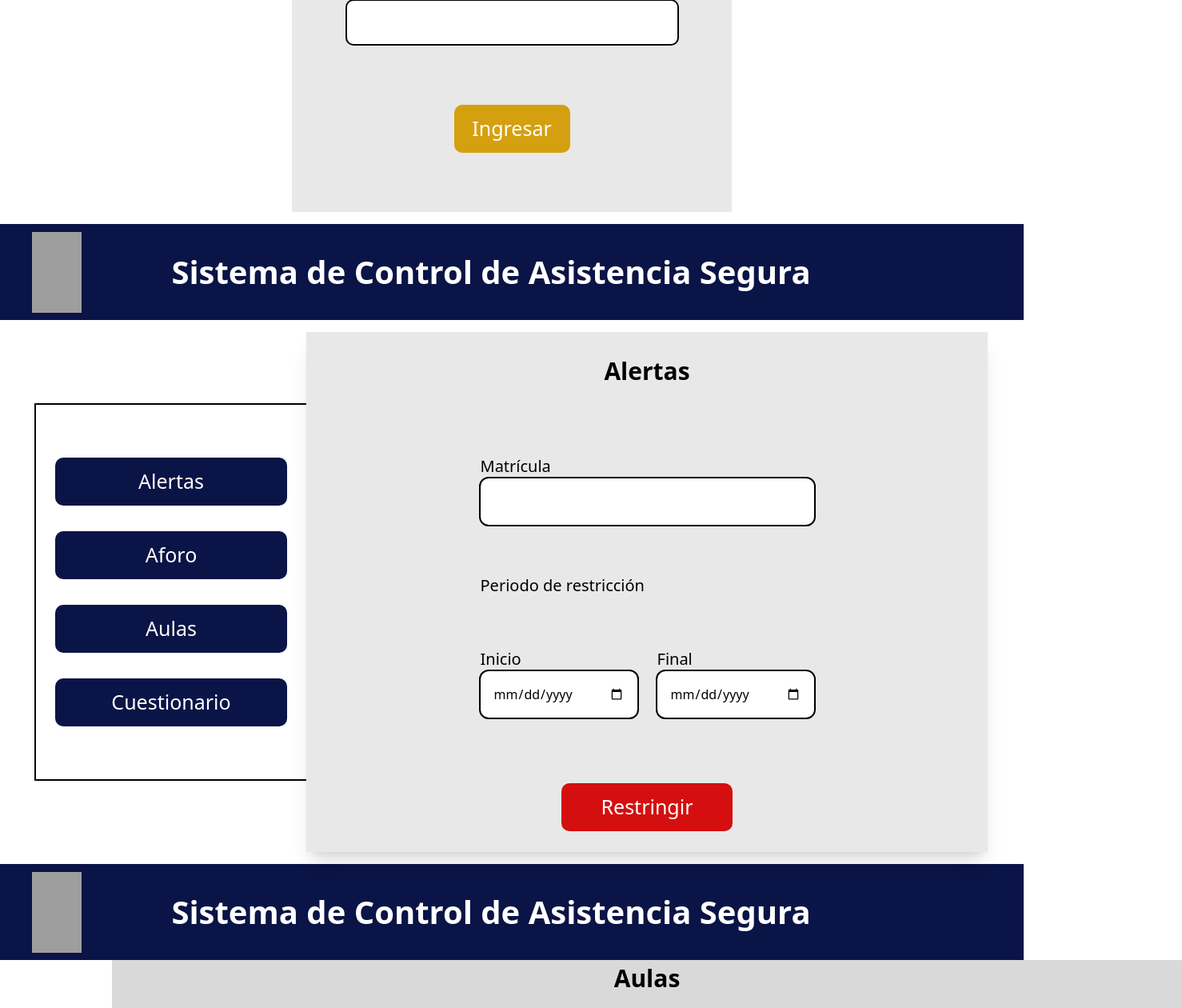
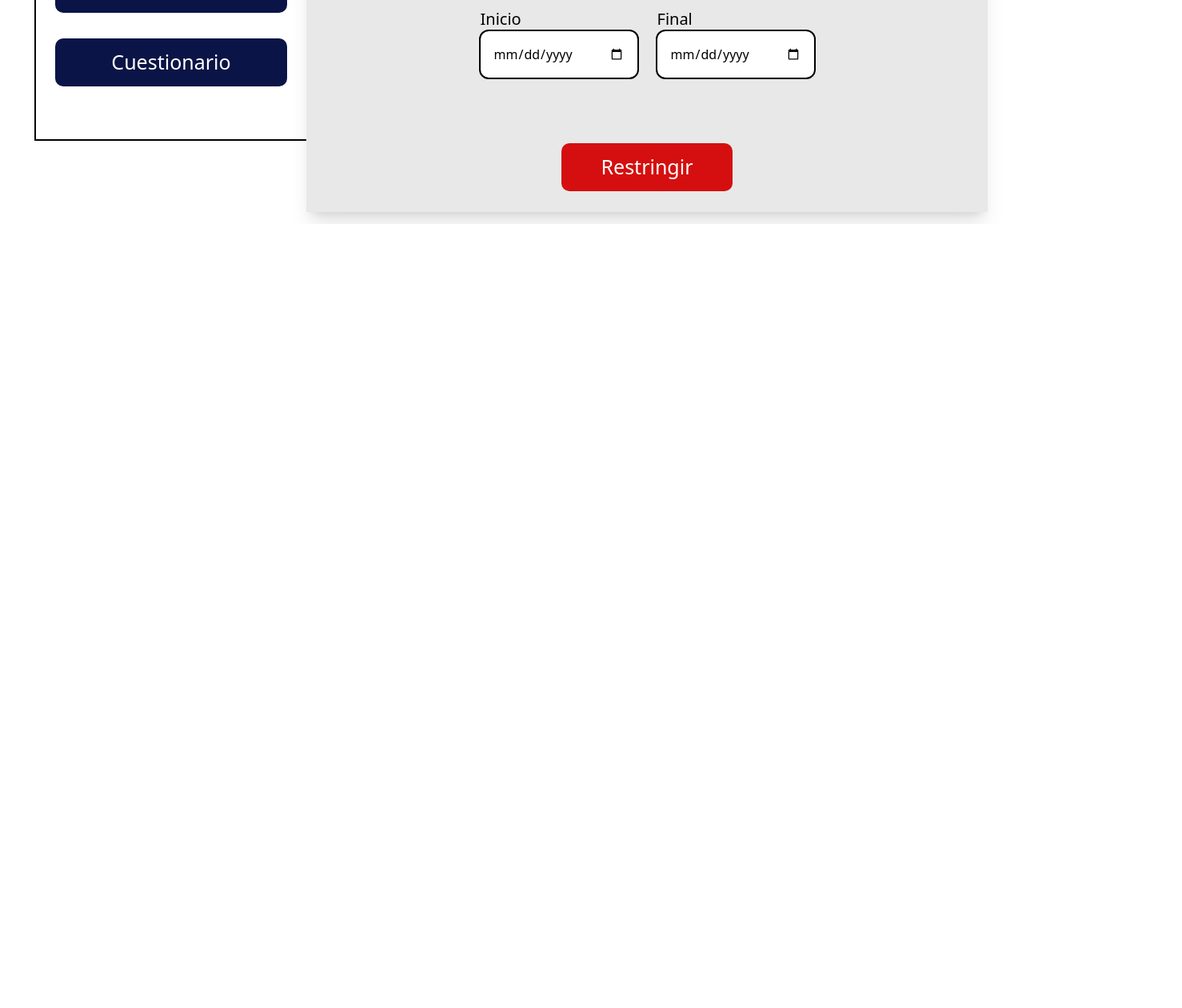
Before and after one commit to Betoniix/SICAS_Proyecto, a React (Vite) app in the folder frontend/: page /admin/alertas in a window 1280 px wide. Shown: the part 520-1780 px from the top of the page at 80% size, 1478 px wide, since content can reach past the window. After the commit the page ends 800 px from the top, so only its background shows below. Built offline with nearby package versions, Linux system fonts and the light colour scheme; grey boxes are pictures that could not be loaded.

Commit message:
Merge into dev

```diff
--- a/frontend/package.json
+++ b/frontend/package.json
@@ -11,7 +11,8 @@
   },
   "dependencies": {
     "react": "^18.2.0",
-    "react-dom": "^18.2.0"
+    "react-dom": "^18.2.0",
+    "react-router-dom": "^6.18.0"
   },
   "devDependencies": {
     "@types/react": "^18.2.15",
--- /dev/null
+++ b/frontend/src/App.jsx
@@ -0,0 +1,12 @@
+import { Routes, Route } from 'react-router-dom'
+import LogIn from './modules/logIn'
+import AlertasAlumnos from './modules/alertasAlumnos'
+import GestionAulas from './modules/gestionAulas'
+
+export const App = () => {
+    return (<Routes>
+        <Route path='/' element={<LogIn />}></Route>
+        <Route path='/admin/alertas' element={<AlertasAlumnos />}></Route>
+        <Route path='/admin/aulas' element={<GestionAulas />}></Route>
+    </Routes>)
+}
--- a/frontend/src/main.jsx
+++ b/frontend/src/main.jsx
@@ -1,15 +1,8 @@
-import React from "react";
 import ReactDOM from "react-dom/client";
 import "./index.css";
-import GestionAulas from "./modules/gestionAulas"
-import LogIn from "./modules/logIn"
-import AlertasAlumnos from "./modules/alertasAlumnos"
-
+import { App } from "./App";
+import { BrowserRouter } from "react-router-dom";
 
 ReactDOM.createRoot(document.getElementById("root")).render(
-  <React.StrictMode>
-    <LogIn></LogIn>
-    <AlertasAlumnos></AlertasAlumnos>
-    <GestionAulas></GestionAulas>
-  </React.StrictMode>
+  <BrowserRouter><App></App></BrowserRouter>
 );
```
Also changed, not shown: frontend/src/modules/alertasAlumnos.jsx (+5 -5 lines), 1 other file (tests, documents, lock files or other folders).
